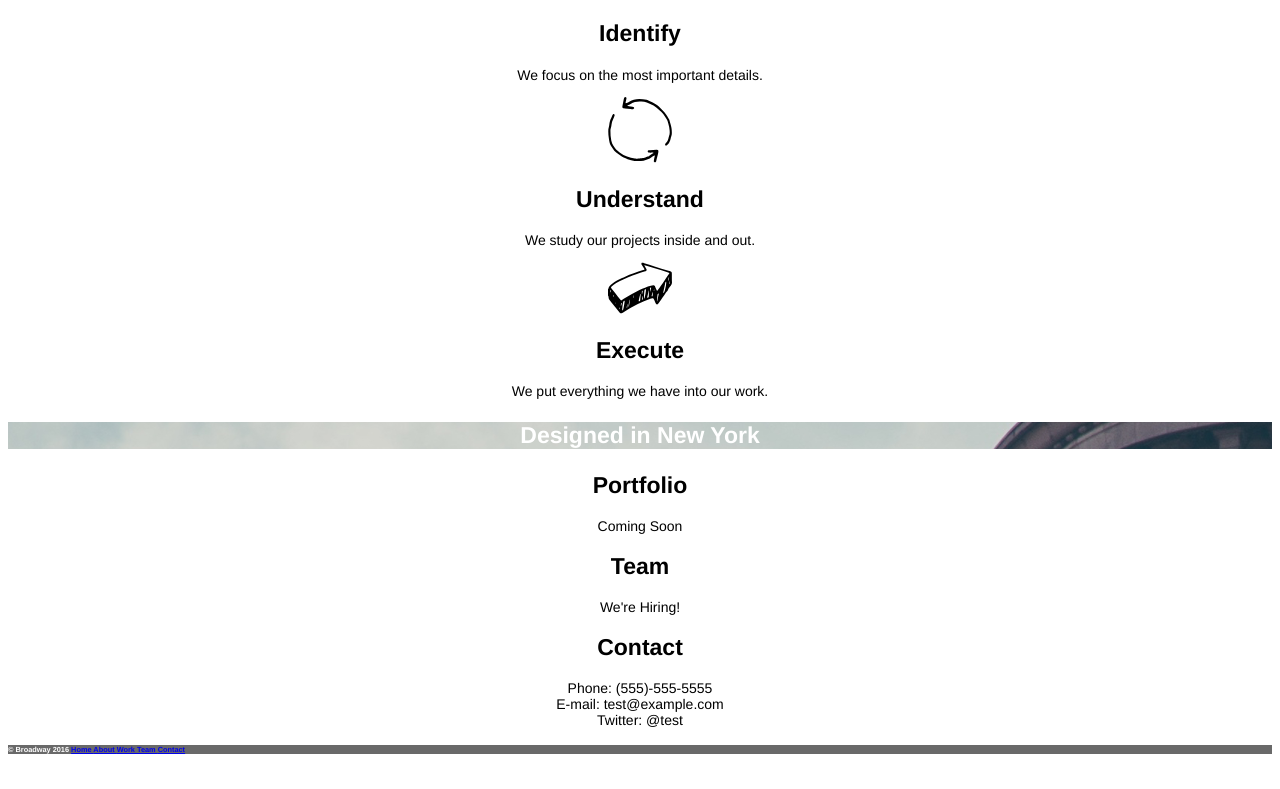
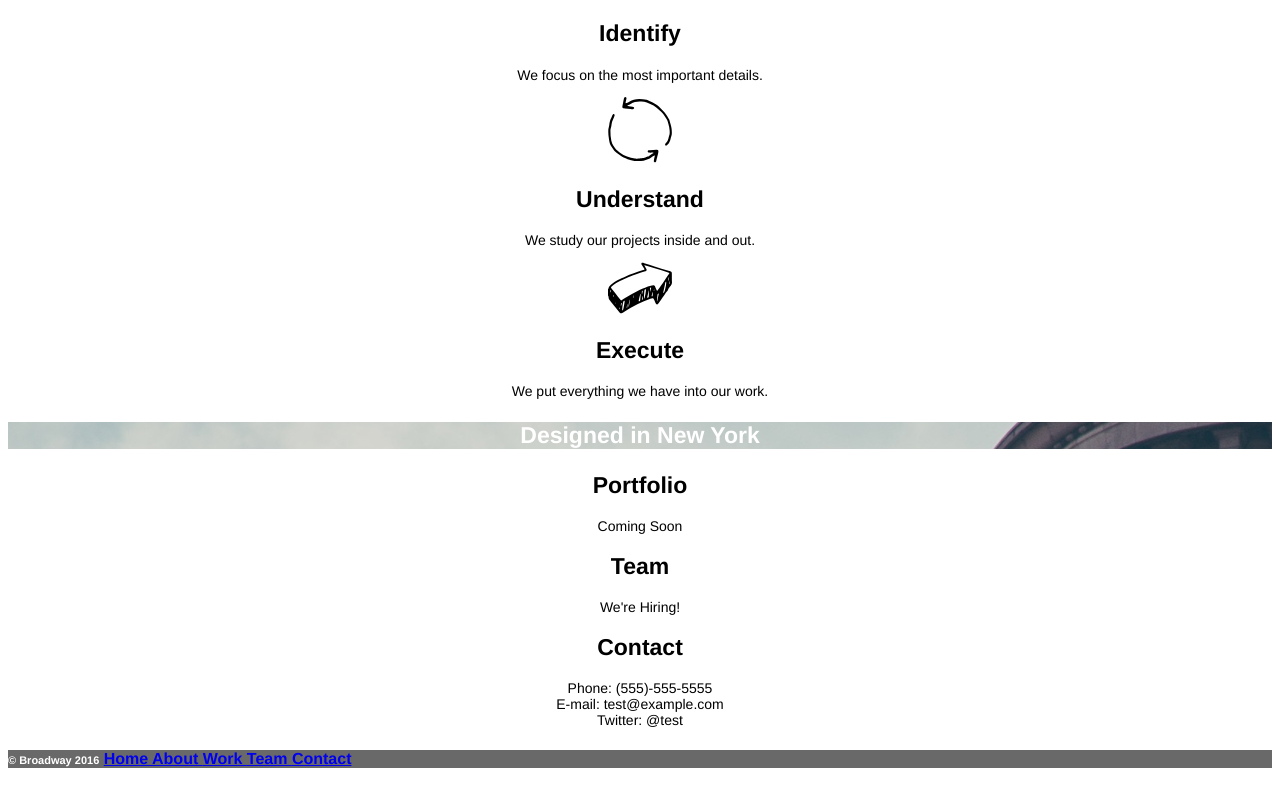
Before and after one commit to hsrose/broadway, a plain HTML site: page index.html in a window 1280 px wide. Shown: the part 456-1245 px from the top of the page. Drawn offline with Linux system fonts and the light colour scheme.

Commit message:
Complete footer

```diff
--- a/index.html
+++ b/index.html
@@ -23,13 +23,19 @@
     <div class="mission">
       <h1>Our process</h1>
 
+      <!-- Identity -->
+
       <img src="resources/images/identify.svg" alt="">
       <h2>Identify</h2>
       <p>We focus on the most important details.</p>
 
+      <!-- Understand -->
+
       <img src="resources/images/understand.svg" alt="">
       <h2>Understand</h2>
       <p>We study our projects inside and out.</p>
+
+      <!-- Execute -->
 
       <img src="resources/images/execute.svg" alt="">
       <h2>Execute</h2>
@@ -54,11 +60,15 @@
       </p>
     </div>
 
-    <!-- footer copyright -->
+    <!-- Footer section -->
 
     <div class="footer">
-      <h6 id="footer">&copy Broadway 2016
-      <a href="#home">Home </a><a href="#about">About </a><a href="#work">Work </a><a href="#team">Team </a><a href="#contact">Contact</a></h6>
+      <h4><span style="font-size:11px;">&copy Broadway 2016</span style>
+      <a href="#home">Home </a>
+      <a href="#about">About </a>
+      <a href="#work">Work </a>
+      <a href="#team">Team </a>
+      <a href="#contact">Contact</a></h4>
     </div>
 
   </body>
--- a/resources/css/style.css
+++ b/resources/css/style.css
@@ -11,7 +11,6 @@ body {
 .footer {
   color: white;
   background-color: dimgray;
-  font-size: 11px;
   text-align: left;
 }
 
```
